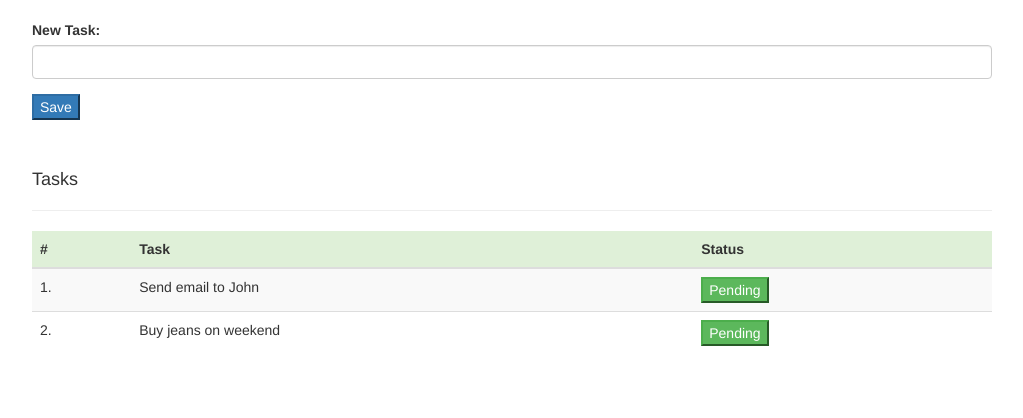
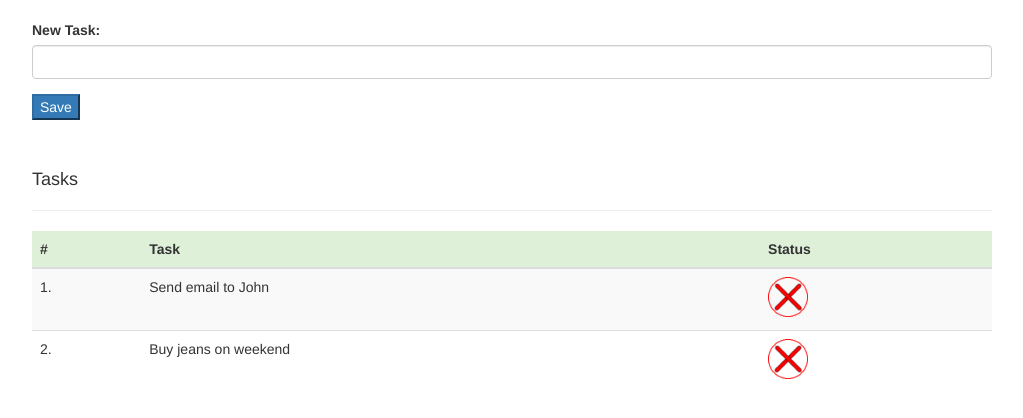
Before and after one commit to SherSingh07/angularjs_takeaway, a plain HTML site: page tasks_spa/index.html in a window 1280 px wide. Shown: the whole page, without its empty margins (128-1151 px from the left). Drawn offline with nearby package versions, Linux system fonts and the light colour scheme.

Commit message:
added toggle images for tick/cross

```diff
--- a/tasks_spa/index.html
+++ b/tasks_spa/index.html
@@ -44,7 +44,7 @@
 					<td>{{$index + 1}}.</td>
 					<td>{{ task.title }}</td>
 					<td>
-						<input class="btn-success" type="button" value="{{ task.completed ? 'Done' : 'Pending' }}" ng-click="task.completed = !task.completed">
+						<input type="image" src="{{ task.completed ? 'images/tick.png' : 'images/cross.png' }}" ng-click="task.completed = !task.completed" style="width:40px; height:40px;">
 					</td>
 				</tr>
 			</tbody>
```
Also changed, not shown: tasks_spa/images/cross.png (added), tasks_spa/images/tick.png (added).
